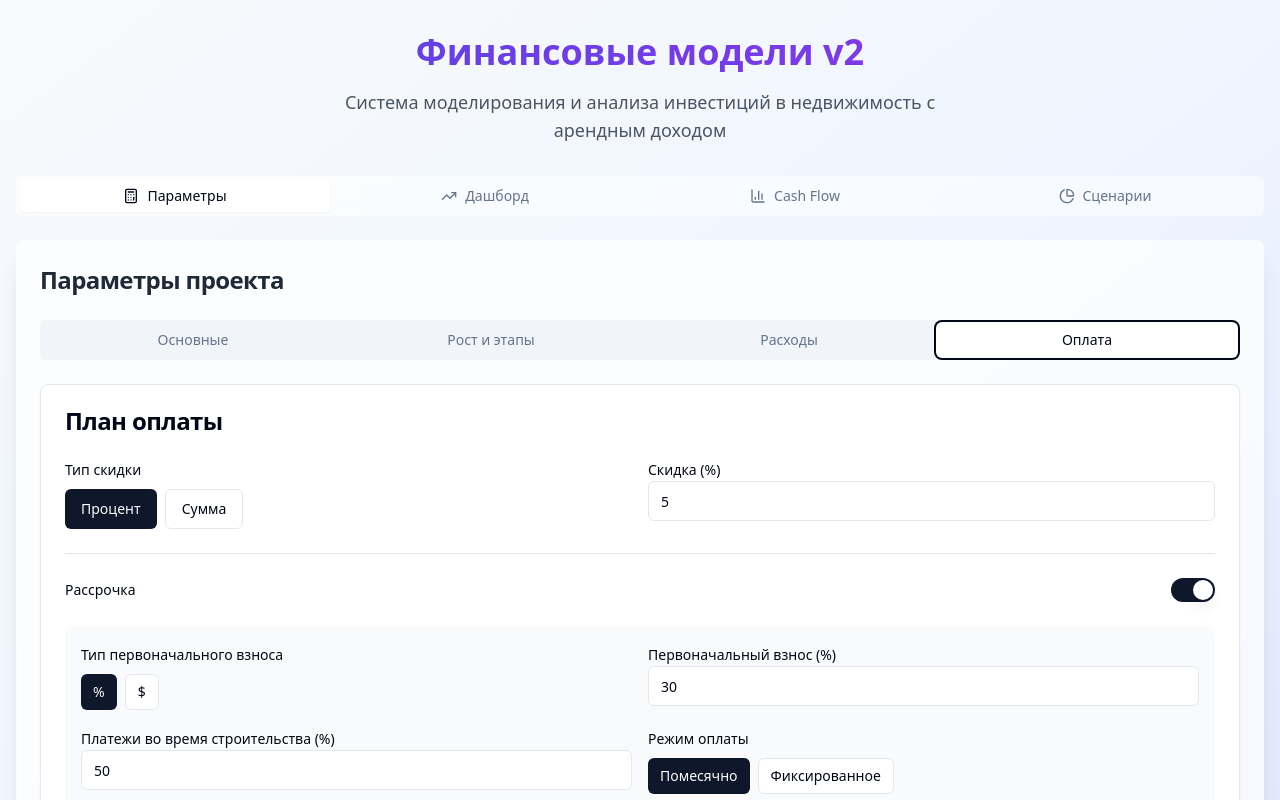
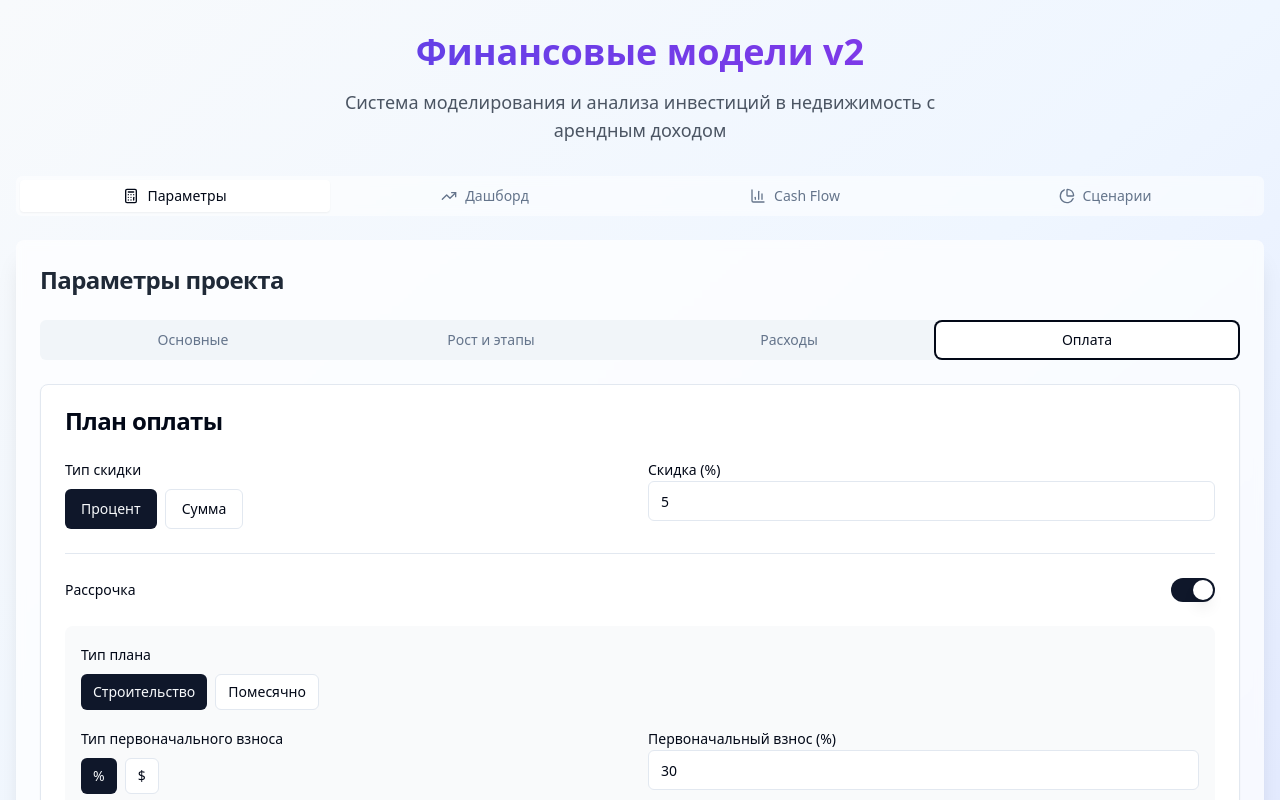
Before and after one commit to Silental16/rent-yield-master, a React (Vite) app: page / in a window 1280 px wide. Both pictures are taken after a click on the tab "Оплата". Shown: the top 800 px of the page. Built offline with nearby package versions, Linux system fonts and the light colour scheme.

Commit message:
feat: add monthly payment plan

```diff
--- a/src/components/ProjectForm.tsx
+++ b/src/components/ProjectForm.tsx
@@ -599,6 +599,44 @@ export const ProjectForm = ({ data, onChange }: ProjectFormProps) => {
               <div className="space-y-4 p-4 bg-gray-50 rounded-lg">
                 <div className="grid grid-cols-2 gap-4">
                   <div>
+                    <Label>Тип плана</Label>
+                    <div className="flex gap-2 mt-2">
+                      <Button
+                        size="sm"
+                        variant={data.paymentPlan.type === 'construction' ? 'default' : 'outline'}
+                        onClick={() => updateData({
+                          paymentPlan: { ...data.paymentPlan, type: 'construction' }
+                        })}
+                      >
+                        Строительство
+                      </Button>
+                      <Button
+                        size="sm"
+                        variant={data.paymentPlan.type === 'monthly' ? 'default' : 'outline'}
+                        onClick={() => updateData({
+                          paymentPlan: { ...data.paymentPlan, type: 'monthly' }
+                        })}
+                      >
+                        Помесячно
+                      </Button>
+                    </div>
+                  </div>
+                  {data.paymentPlan.type === 'monthly' && (
+                    <div>
+                      <Label htmlFor="plan-months">Количество месяцев</Label>
+                      <Input
+                        id="plan-months"
+                        type="number"
+                        value={data.paymentPlan.months}
+                        onChange={(e) => updateData({
+                          paymentPlan: { ...data.paymentPlan, months: Number(e.target.value) }
+                        })}
+                      />
+                    </div>
+                  )}
+                </div>
+                <div className="grid grid-cols-2 gap-4">
+                  <div>
                     <Label>Тип первоначального взноса</Label>
                     <div className="flex gap-2 mt-2">
                       <Button
--- a/src/pages/Index.tsx
+++ b/src/pages/Index.tsx
@@ -63,6 +63,8 @@ export interface ProjectData {
 
   // План оплаты
   paymentPlan: {
+    type: 'construction' | 'monthly';
+    months?: number;
     discountType: 'percentage' | 'fixed';
     discountValue: number;
     isInstallment: boolean;
@@ -117,6 +119,8 @@ const Index = () => {
       { name: 'Налог на прибыль', percentage: 13 }
     ],
     paymentPlan: {
+      type: 'construction',
+      months: 12,
       discountType: 'percentage',
       discountValue: 5,
       isInstallment: true,
--- a/src/utils/calculations.ts
+++ b/src/utils/calculations.ts
@@ -259,6 +259,20 @@ export class FinancialCalculations {
         description: 'Первоначальный взнос'
       });
 
+      if (this.data.paymentPlan.type === 'monthly') {
+        const months = this.data.paymentPlan.months || 0;
+        const monthlyAmount = (totalInvestment - downPaymentAmount) / months;
+
+        for (let i = 1; i <= months; i++) {
+          const paymentDate = new Date(entryDate);
+          paymentDate.setMonth(paymentDate.getMonth() + i);
+          payments.push({
+            date: paymentDate.toISOString().split('T')[0],
+            amount: monthlyAmount,
+            description: `Платеж ${i}`
+          });
+        }
+      } else {
         // Платежи во время строительства
         const constructionPaymentAmount = totalInvestment * (this.data.paymentPlan.constructionPayments.percentage / 100);
 
@@ -300,6 +314,7 @@ export class FinancialCalculations {
             amount: finalPayment,
             description: 'Финальный платеж при запуске'
           });
+        }
       }
     }
 
```
Lines whose indentation alone changed are shown as unchanged.
